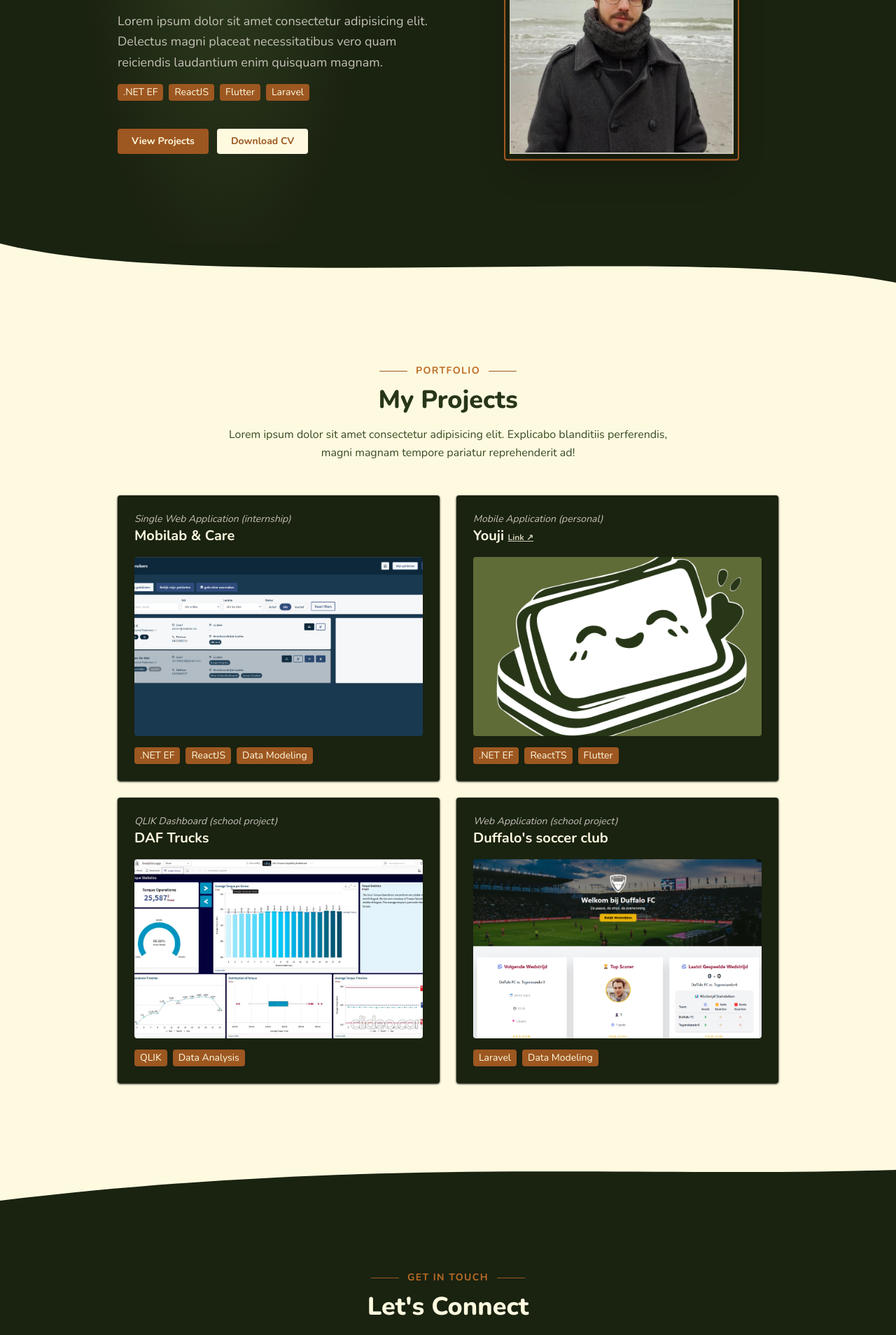
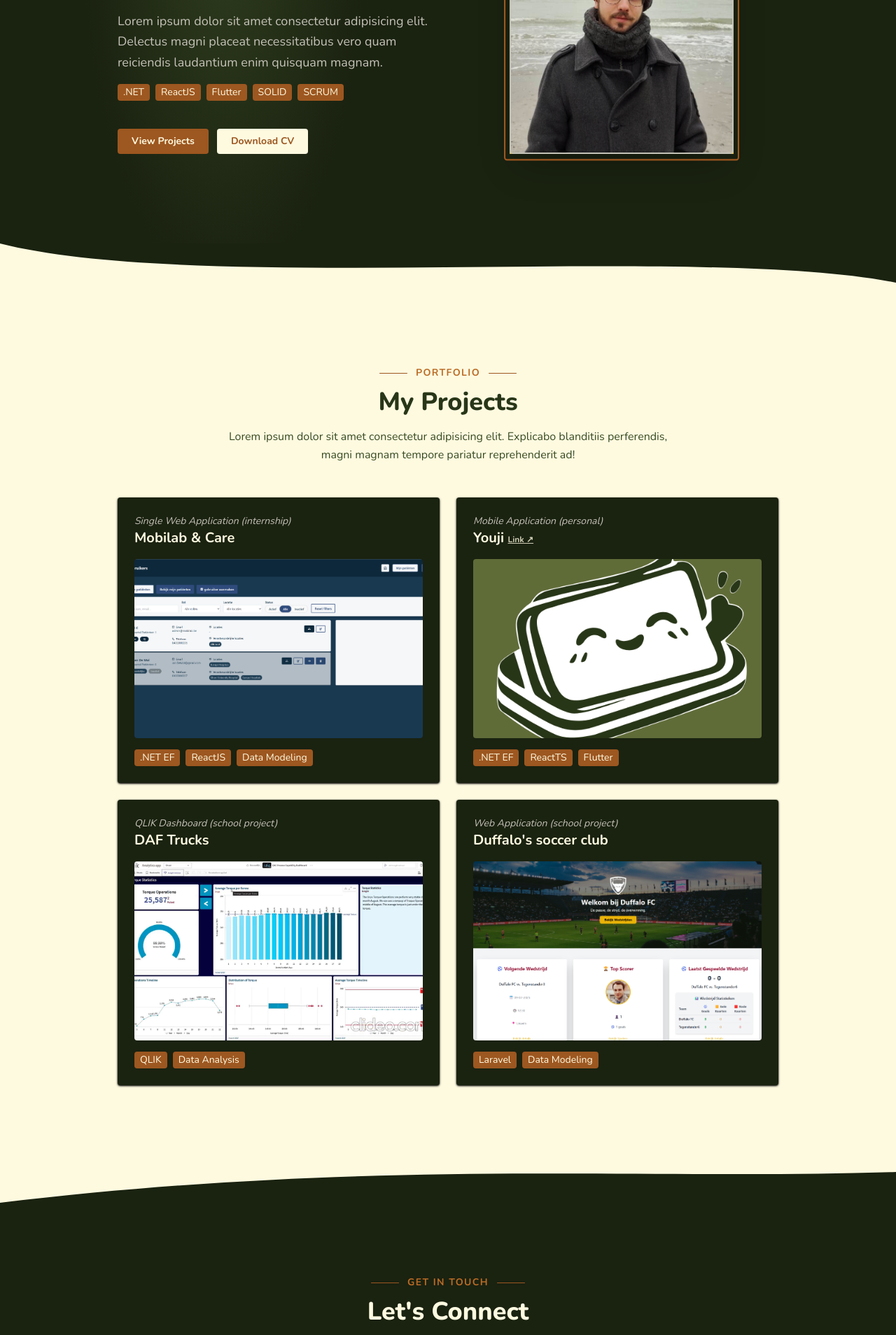
Before and after one commit to maarten-lommers/portfolio, a React (Vite) app: page / in a window 1280 px wide. Shown: the part 360-2268 px from the top of the page at 70% size. Built offline with nearby package versions, Linux system fonts and the light colour scheme.

Commit message:
bugfixes

```diff
--- a/src/components/content/body.jsx
+++ b/src/components/content/body.jsx
@@ -4,9 +4,9 @@ import Projects from "./components/projects";
 
 function Wave() {
     return (
-        <div className="bg-portfolio-cream overflow-hidden -mb-1">
+        <div className="bg-portfolio-primary-dark overflow-hidden -mb-px">
             <svg viewBox="0 0 1440 72" preserveAspectRatio="none" className="w-full block" style={{ height: '72px' }}>
-                <path d="M0,0 C320,72 1120,0 1440,56 L1440,0 L0,0 Z" fill="#1a2210" />
+                <path d="M0,0 L0,72 L1440,72 L1440,56 C1120,0 320,72 0,0 Z" fill="#fefae0" stroke="none" />
             </svg>
         </div>
     )
@@ -14,8 +14,8 @@ function Wave() {
 
 function WaveInverted() {
     return (
-        <div className="bg-portfolio-cream overflow-hidden -mb-1">
-            <svg viewBox="0 0 1440 64" preserveAspectRatio="none" className="w-full block" style={{ height: '64px' }}>
+        <div className="bg-portfolio-cream overflow-hidden">
+            <svg viewBox="0 0 1440 64" preserveAspectRatio="none" className="w-full " style={{ height: '64px' }}>
                 <path d="M0,64 C600,0 1040,32 1440,20 L1440,64 Z" fill="#1a2210" />
             </svg>
         </div>
--- a/src/components/content/components/about-me.jsx
+++ b/src/components/content/components/about-me.jsx
@@ -4,7 +4,7 @@ import Button from "@/components/ui/Button";
 import { useReveal } from "../../../hooks/useReveal";
 import CV from "@/assets/maarten_lommers.pdf"
 
-const SKILLS = ['.NET EF', 'ReactJS', 'Flutter', 'Laravel']
+const SKILLS = ['.NET', 'ReactJS', 'Flutter', 'SOLID', 'SCRUM']
 
 function AboutMe() {
     const labelRef   = useReveal(0, 0)
@@ -22,7 +22,7 @@ function AboutMe() {
     }, [])
 
     return (
-        <section className="py-20 md:py-32 max-w-5xl mx-auto px-10  ">
+        <section className="py-20 md:py-32 max-w-5xl mx-auto px-4 md:px-10">
             <div className="flex flex-col-reverse md:grid md:grid-cols-2 gap-12 items-center">
 
                 <article>
@@ -38,7 +38,7 @@ function AboutMe() {
                         Delectus magni placeat necessitatibus vero quam reiciendis laudantium
                         enim quisquam magnam.
                     </p>
-                    <div ref={skillsRef} className="reveal flex gap-2">
+                    <div ref={skillsRef} className="reveal flex flex-wrap gap-2">
                         {SKILLS.map(skill => (
                             <div key={skill} className="skill-tag bg-portfolio-accent-dark text-portfolio-cream px-2 py-0.5 rounded text-sm hover:-translate-y-1 transition-all duration-200">{skill}</div>
                         ))}
--- a/src/components/content/components/contact-me.jsx
+++ b/src/components/content/components/contact-me.jsx
@@ -7,7 +7,7 @@ function ContactMe() {
     const ref = useReveal(0.2)
 
     return (
-        <section id="contact" ref={ref} className="py-20 mb-32 mt-6 text-center px-10">
+        <section id="contact" ref={ref} className="py-20 mb-32 mt-6 text-center px-4 md:px-10">
                     <div className="flex items-center justify-center gap-3 mb-3">
                         <span className="h-px w-10 bg-portfolio-accent-dark rounded-full" />
                         <p className="text-portfolio-accent text-sm font-semibold uppercase tracking-widest hover:-translate-y-1 transition-all duration-200">Get In Touch</p>
@@ -17,7 +17,7 @@ function ContactMe() {
             <p className="text-portfolio-cream-muted mb-10 max-w-xl mx-auto leading-relaxed">
                 Interested in working together or have a question? Reach out anytime.
             </p>
-            <div className="flex flex-col sm:flex-row gap-4 justify-center items-center min-w-sm">
+            <div className="flex flex-col sm:flex-row gap-4 justify-center items-center">
                 <Button variant="surface" href="https://www.linkedin.com/in/maarten-lommers" target="_blank"><FaLinkedin className="mb-0.5" />LinkedIn</Button>
                 <Button href="mailto:maarten.lommers76@gmail.com"><FaEnvelope className="mb-0.5" />Maarten.lommers76@gmail.com</Button>
                 <div className="flex gap-2 items-center text-portfolio-cream"><FaPhone  /> +32 473 88 90 99</div>
--- a/src/components/content/components/projects.jsx
+++ b/src/components/content/components/projects.jsx
@@ -61,7 +61,7 @@ function Projects() {
 
     return (
         <section id="projects" className="py-16 bg-portfolio-cream">
-            <div className="max-w-5xl mx-auto p-10">
+            <div className="max-w-5xl mx-auto p-4 md:p-10">
                 <div ref={headerRef} className="reveal mb-12 text-center">
                     <div className="flex items-center justify-center gap-3 mb-3">
                         <span className="h-px w-10 bg-portfolio-accent-dark rounded-full" />
--- a/src/components/footer/footer.jsx
+++ b/src/components/footer/footer.jsx
@@ -1,7 +1,7 @@
 function Footer() {
     return (
         <footer className="bg-portfolio-accent" >
-            <div className="max-w-5xl px-10 mx-auto py-8">
+            <div className="max-w-5xl px-4 md:px-10 mx-auto py-8">
                 <div className="flex flex-col sm:flex-row justify-between items-center gap-4 text-sm">
                     <a href="" className="text-portfolio-cream hover:text-portfolio-accent-muted transition-colors duration-200 flex gap-2">
                         <span className="text-portfolio-cream">© {new Date().getFullYear()}</span>
--- a/src/components/header/header.jsx
+++ b/src/components/header/header.jsx
@@ -11,7 +11,7 @@ function Header() {
     }, [])
 
     return (
-        <header className={`sticky top-0 z-40 px-10 transition-all duration-300 ${
+        <header className={`sticky top-0 z-40 px-4 md:px-10 transition-all duration-300 ${
             scrolled
                 ? 'bg-portfolio-primary-dark/80 backdrop-blur-md shadow-lg shadow-black/30'
                 : 'bg-transparent'
--- a/src/index.css
+++ b/src/index.css
@@ -29,6 +29,7 @@ html {
 body {
   font-family: 'Nunito', sans-serif;
   min-height: 100vh;
+  background-color: #1a2210;
 }
 
 @keyframes swoop-up {
```
